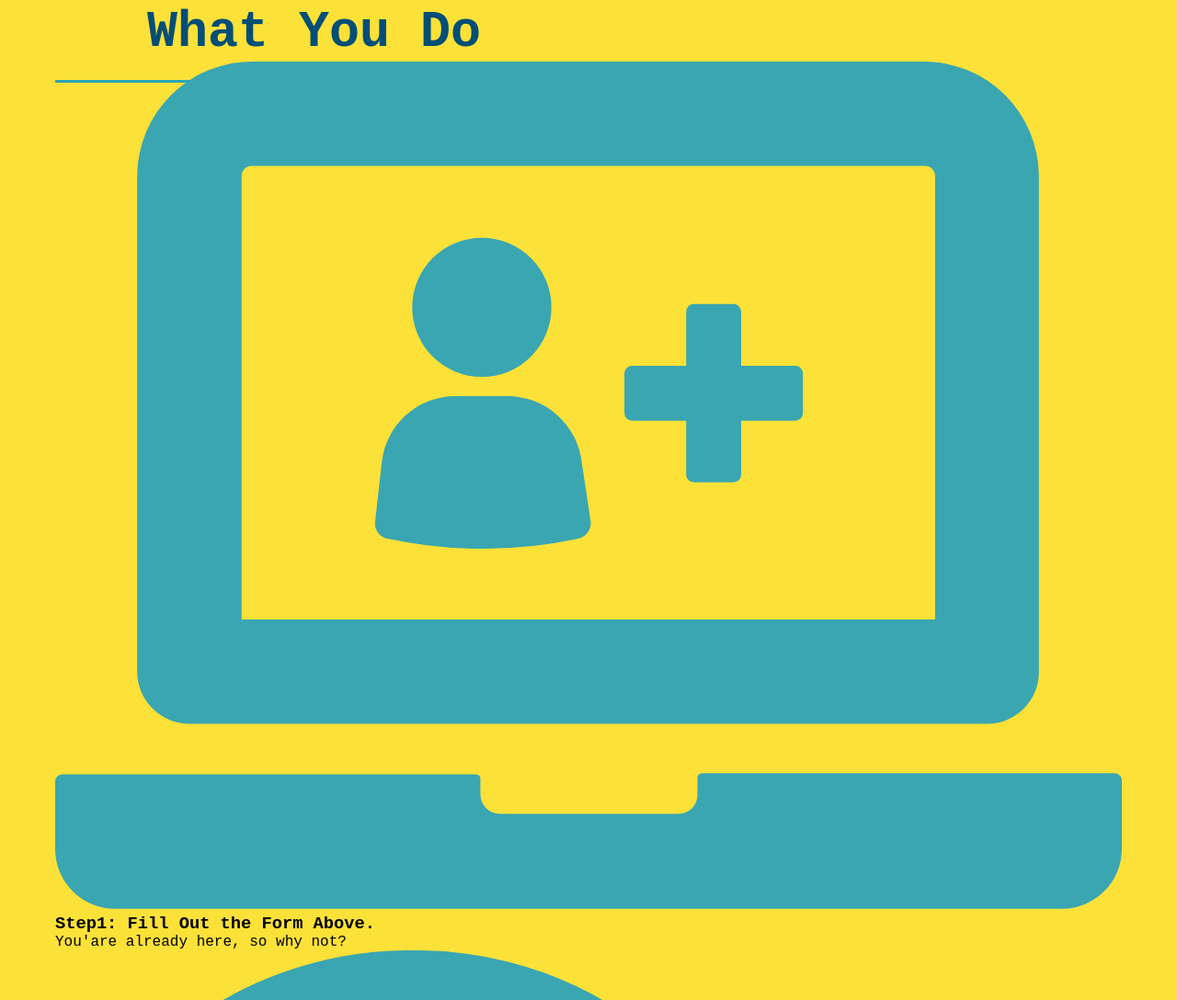
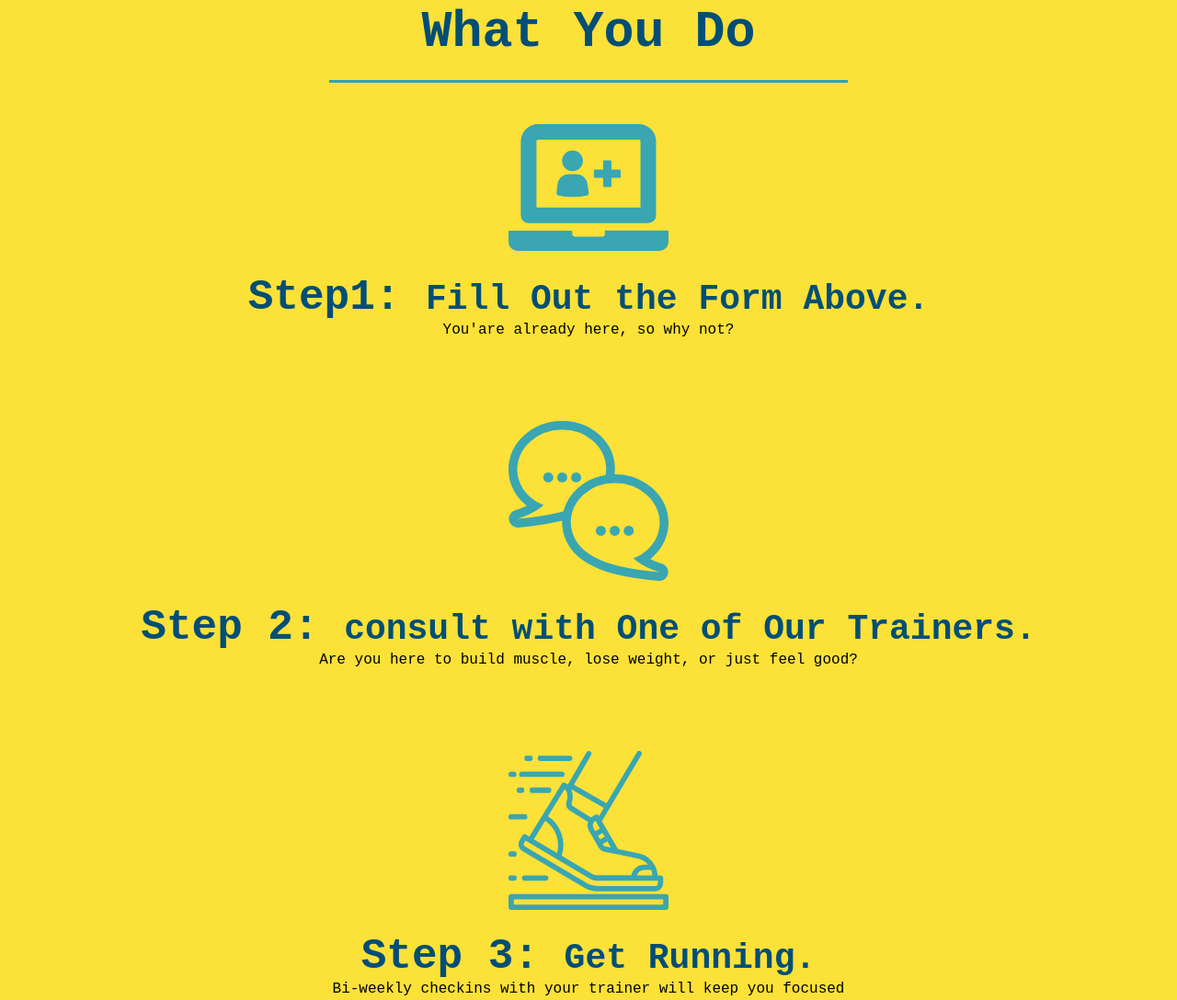
Before and after one commit to sunnytoolsmiths/run-buddy, a plain HTML site: page index.html in a window 1280 px wide. Shown: the part 1002-2090 px from the top of the page at 92% size. Drawn offline with Linux system fonts and the light colour scheme.

Commit message:
style what you do

```diff
--- a/assets/css/style.css
+++ b/assets/css/style.css
@@ -120,18 +120,24 @@ footer {
     font-size: 16px;
 }
 
-.intro {
-    text-align: center;
-}
-
-.intro h2 {
+.section-title {
     font-size: 55px;
     color: #024e76;
     margin-bottom: 35px;
     padding: 0 100px 20px 100px;
     border-bottom: 3px solid;
+    display: inline-block;
+}
+.primary-border {
     border-color: #fce138;
-    display: inline-block;
+}
+
+.secondary-border {
+    border-color: #29a6b2;
+}
+
+.intro {
+    text-align: center;
 }
 
 .intro p {
@@ -143,17 +149,26 @@ footer {
 }
 
 .steps {
-    text-align: cetner;
+    text-align: center;
     background: #fce138;
 }
 
-.steps h2 {
-  font-size: 55px;
-  color: #024e76;
-  margin-bottom: 35px;
-  padding: 0 100px 20px 100px;
-  border-bottom: 3px solid;
-  border-color: #29a6b2;
+.steps div{
+    margin-bottom: 80px;
+}
+
+.steps img {
+    width: 15%;
+    margin: 10px 0;
+}
+
+.steps h3 {
+    color: #024e76;
+    font-size: 46px;
+    margin-top: 10px;
+}
+.steps span{
+    font-size: 38px;
 }
 
 footer h2 {
--- a/index.html
+++ b/index.html
@@ -73,20 +73,26 @@
 
       <div>
         <img src="assets/css/images/step-1.svg" alt="" />
-        <h3>Step1: Fill Out the Form Above.</h3>
+        <h3>Step1: <span>Fill Out the Form Above.</span></h3>
         <p>You'are already here, so why not?</p>
       </div>
 
       <div>
         <img src="assets/css/images/step-2.svg" alt="" />
-        <h3>Step 2: consult with One of Our Trainers. </h3>
+        <h3>Step 2: <span>consult with One of Our Trainers.</span></h3>
         <p>Are you here to build muscle, lose weight, or just feel good?</p>
       </div>
 
       <div>
         <img src="assets/css/images/step-3.svg" alt="" />
-        <h3>Step 3: Get Running.</h3>
+        <h3>Step 3: <span>Get Running.</span></h3>
         <p>Bi-weekly checkins with your trainer will keep you focused</p>
+      </div>
+
+      <div>
+        <img src="assets/css/images/step-4.svg" alt="" />
+        <h3>Step 4:<span>See Results.</span></h3>
+        <p>Bi-weekly checkins with our trainer will keep you focused</p>
       </div>
   </section>
 
```
